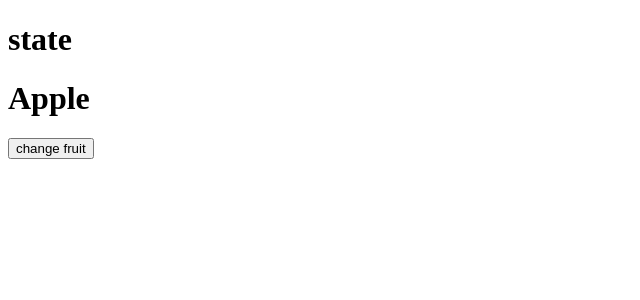
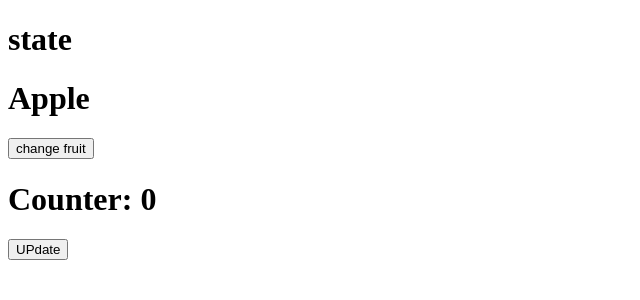
Before and after one commit to Suprim24/React-state, a React (Vite) app: page / in a window 1280 px wide. Shown: the top 300 px of the page, without its empty margins (0-640 px from the left). Built offline with nearby package versions, Linux system fonts and the light colour scheme.

Commit message:
updated stuff

```diff
--- a/src/App.jsx
+++ b/src/App.jsx
@@ -1,5 +1,5 @@
 import { useState } from "react"
-
+import Counter from './conter.jsx'
 export const App = () => {
     const [fruit, setfruit] = useState("Apple");
     const fruitHndel = ()=>
@@ -12,10 +12,7 @@
       <h1>state</h1>
       <h1>{fruit}</h1>
       <button onClick={fruitHndel}>change fruit</button>
+       <Counter/>
     </div>
   )
 }
-const Practice =()=>
-{
-
-}
--- /dev/null
+++ b/src/conter.jsx
@@ -0,0 +1,13 @@
+import { useState } from "react"
+
+const Counter=()=>
+{
+    const [count,setcount]=useState(0)
+    return(
+        <div>
+            <h1>Counter: {count}</h1>
+            <button onClick={()=>setcount(count+1)} >UPdate</button>
+        </div>
+    )
+}
+export default Counter
--- a/src/main.jsx
+++ b/src/main.jsx
@@ -3,8 +3,10 @@
 // import './index.css'
 import {App} from './App.jsx'
 
+
 createRoot(document.getElementById('root')).render(
   <StrictMode>
     <App />
+
   </StrictMode>,
 )
```
